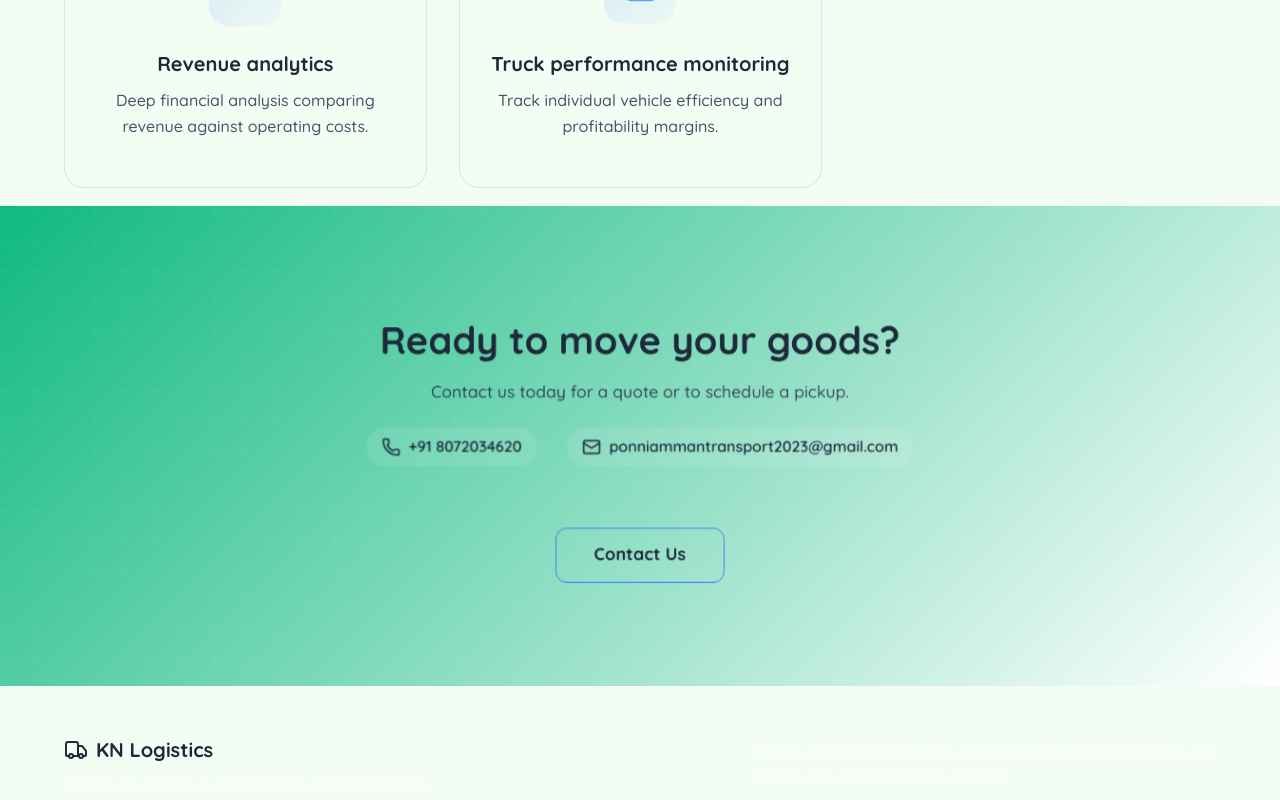
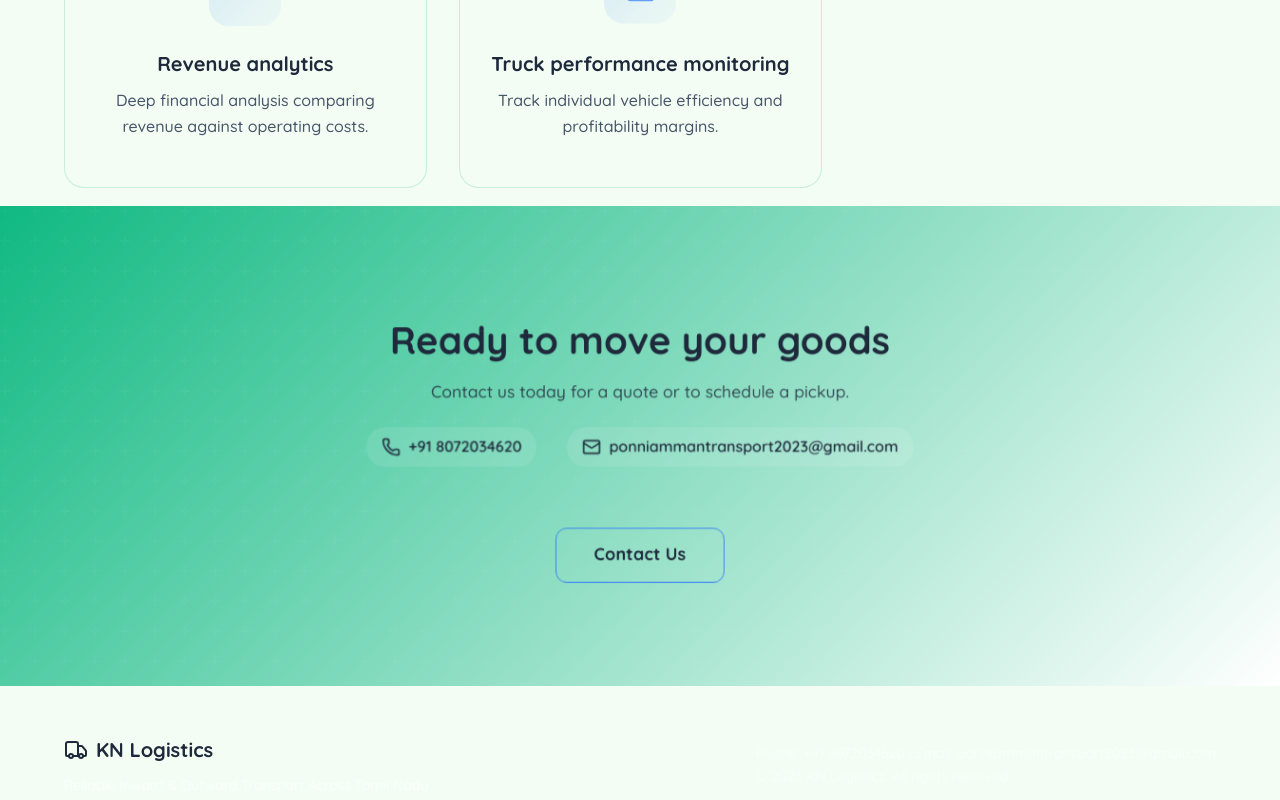
Before and after one commit to Kartikn-code/Kn-Logistics, a React (Vite) app: page / in a window 1280 px wide. Shown: the part 1432-2232 px from the top of the page. Built offline with nearby package versions, Linux system fonts and the light colour scheme.

Commit message:
removed question mark

```diff
--- a/src/pages/Home.jsx
+++ b/src/pages/Home.jsx
@@ -88,7 +88,7 @@ const Home = () => {
                 <ScrollReveal variant="scale">
                     <div className={styles.container}>
                         <div className={styles.ctaContent}>
-                            <h2>Ready to move your goods?</h2>
+                            <h2>Ready to move your goods </h2>
                             <p>Contact us today for a quote or to schedule a pickup.</p>
                             <div className={styles.contactInfo}>
                                 <div className={styles.contactItem}>
```
